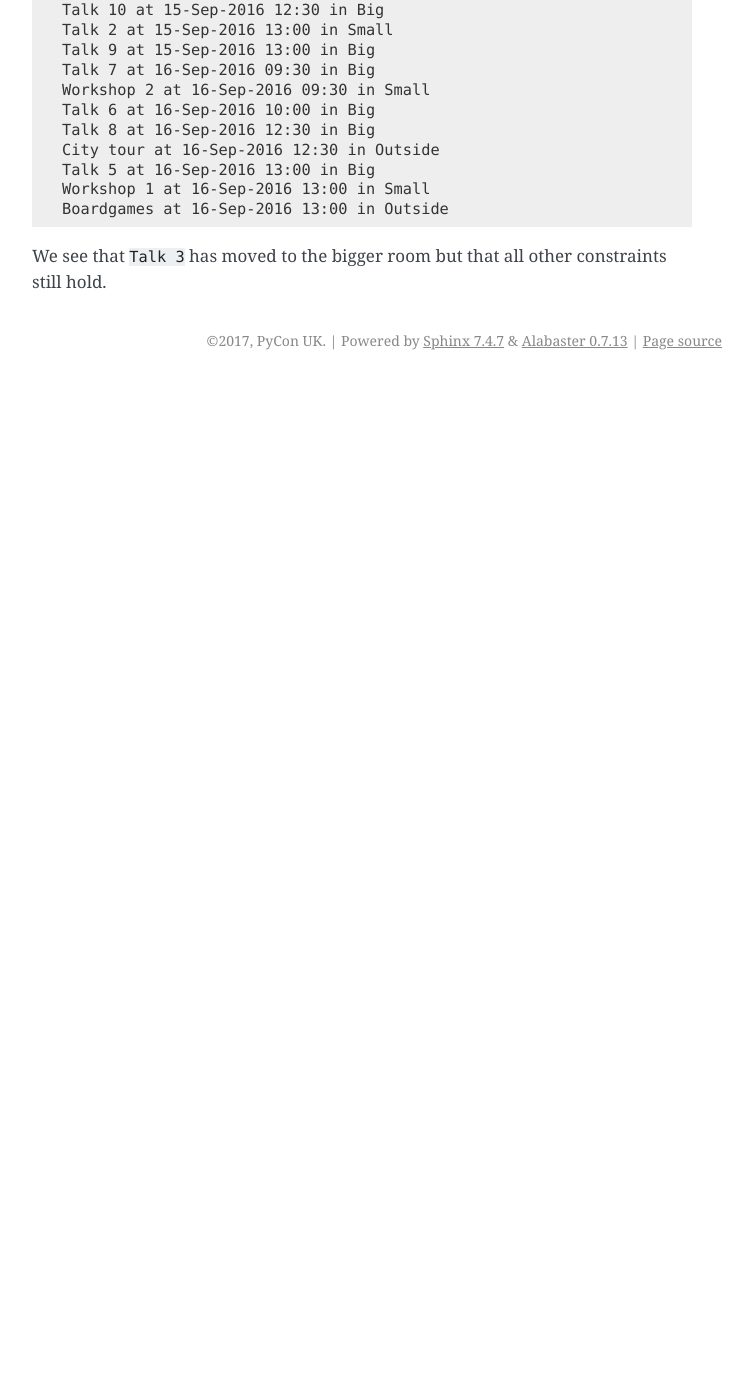
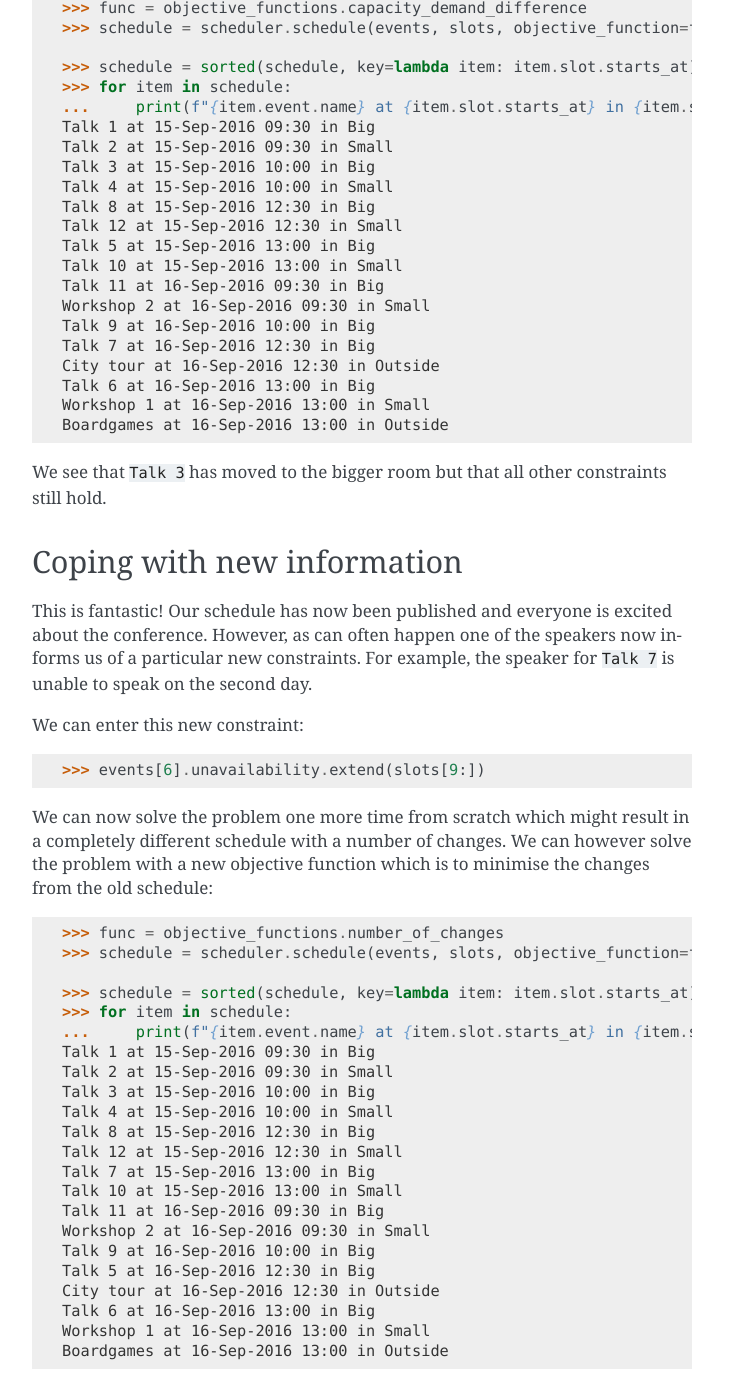
Before and after one commit to PyconUK/ConferenceScheduler, a Sphinx documentation site: the page built from docs/tutorial/index.rst, in a window 1280 px wide and 1400 px high, scrolled down 2631 px. Shown: the whole window, without its empty margins (388-1140 px from the left). Built offline with Sphinx 7.4.7, drawn with Linux system fonts in a browser that asks for light colours; before the commit the page ends 3011 px from its top, so only the background shows below that; some of the changed text lies outside the part shown.

Commit message:
Fix bug in original tutorial and add min change

```diff
--- a/docs/tutorial/index.rst
+++ b/docs/tutorial/index.rst
@@ -1,5 +1,8 @@
 Tutorial
 ========
+
+Inputting the data
+------------------
 
 Welcome! You are the head scheduler for the upcoming :code:`name` con. You have
 a venue, you have talks and you have a week to schedule everything!
@@ -40,22 +43,22 @@ Let us create these time slots using the :code:`conference_scheduler`::
 We also have a number of talks and workshops to schedule, because of the
 duration/location of the slots we know some of them are unavailable for a given slot::
 
-    >>> events = [Event(name='Talk 1', event_type='talk', duration=30, roles="empty", tags=['beginner'], unavailability=outside_slots, demand=50),
-    ...           Event(name='Talk 2', event_type='talk', duration=30, roles="empty", tags=['beginner'], unavailability=outside_slots, demand=130),
-    ...           Event(name='Talk 3', event_type='talk', duration=30, roles="empty", tags=['beginner'], unavailability=outside_slots, demand=500),
-    ...           Event(name='Talk 4', event_type='talk', duration=30, roles="empty", tags=['beginner'], unavailability=outside_slots, demand=30),
-    ...           Event(name='Talk 5', event_type='talk', duration=30, roles="empty", tags=['intermediate'], unavailability=outside_slots, demand=60),
-    ...           Event(name='Talk 6', event_type='talk', duration=30, roles="empty", tags=['intermediate'], unavailability=outside_slots, demand=30),
-    ...           Event(name='Talk 7', event_type='talk', duration=30, roles="empty", tags=['intermediate', 'advanced'], unavailability=outside_slots, demand=60),
-    ...           Event(name='Talk 8', event_type='talk', duration=30, roles="empty", tags=['intermediate', 'advanced'], unavailability=outside_slots, demand=60),
-    ...           Event(name='Talk 9', event_type='talk', duration=30, roles="empty", tags=['advanced'], unavailability=outside_slots, demand=60),
-    ...           Event(name='Talk 10', event_type='talk', duration=30, roles="empty", tags=['advanced'], unavailability=outside_slots, demand=30),
-    ...           Event(name='Talk 11', event_type='talk', duration=30, roles="empty", tags=['advanced'], unavailability=outside_slots, demand=30),
-    ...           Event(name='Talk 12', event_type='talk', duration=30, roles="empty", tags=['advanced'], unavailability=outside_slots, demand=30),
-    ...           Event(name='Workshop 1', event_type='workshop', duration=60, roles="empty", tags=['testing'], unavailability=talk_slots + outside_slots, demand=300),
-    ...           Event(name='Workshop 2', event_type='workshop', duration=60, roles="empty", tags=['testing'], unavailability=talk_slots + outside_slots, demand=40),
-    ...           Event(name='City tour', event_type='social event', duration=90, roles="empty", tags=[], unavailability=talk_slots + workshop_slots, demand=100),
-    ...           Event(name='Boardgames', event_type='social event', duration=90, roles="empty", tags=[], unavailability=talk_slots + workshop_slots, demand=20)]
+    >>> events = [Event(name='Talk 1', event_type='talk', duration=30, roles="empty", tags=['beginner'], unavailability=outside_slots[:], demand=50),
+    ...           Event(name='Talk 2', event_type='talk', duration=30, roles="empty", tags=['beginner'], unavailability=outside_slots[:], demand=130),
+    ...           Event(name='Talk 3', event_type='talk', duration=30, roles="empty", tags=['beginner'], unavailability=outside_slots[:], demand=500),
+    ...           Event(name='Talk 4', event_type='talk', duration=30, roles="empty", tags=['beginner'], unavailability=outside_slots[:], demand=30),
+    ...           Event(name='Talk 5', event_type='talk', duration=30, roles="empty", tags=['intermediate'], unavailability=outside_slots[:], demand=60),
+    ...           Event(name='Talk 6', event_type='talk', duration=30, roles="empty", tags=['intermediate'], unavailability=outside_slots[:], demand=30),
+    ...           Event(name='Talk 7', event_type='talk', duration=30, roles="empty", tags=['intermediate', 'advanced'], unavailability=outside_slots[:], demand=60),
+    ...           Event(name='Talk 8', event_type='talk', duration=30, roles="empty", tags=['intermediate', 'advanced'], unavailability=outside_slots[:], demand=60),
+    ...           Event(name='Talk 9', event_type='talk', duration=30, roles="empty", tags=['advanced'], unavailability=outside_slots[:], demand=60),
+    ...           Event(name='Talk 10', event_type='talk', duration=30, roles="empty", tags=['advanced'], unavailability=outside_slots[:], demand=30),
+    ...           Event(name='Talk 11', event_type='talk', duration=30, roles="empty", tags=['advanced'], unavailability=outside_slots[:], demand=30),
+    ...           Event(name='Talk 12', event_type='talk', duration=30, roles="empty", tags=['advanced'], unavailability=outside_slots[:], demand=30),
+    ...           Event(name='Workshop 1', event_type='workshop', duration=60, roles="empty", tags=['testing'], unavailability=talk_slots[:] + outside_slots[:], demand=300),
+    ...           Event(name='Workshop 2', event_type='workshop', duration=60, roles="empty", tags=['testing'], unavailability=talk_slots[:] + outside_slots[:], demand=40),
+    ...           Event(name='City tour', event_type='social event', duration=90, roles="empty", tags=[], unavailability=talk_slots[:] + workshop_slots[:], demand=100),
+    ...           Event(name='Boardgames', event_type='social event', duration=90, roles="empty", tags=[], unavailability=talk_slots[:] + workshop_slots[:], demand=20)]
 
 Further to this we have a couple of other constraints:
 
@@ -68,6 +71,9 @@ Further to this we have a couple of other constraints:
   :code:`Boardgames`::
 
         >>> events[13].unavailability.append(events[-1])
+
+Creating a schedule
+-------------------
 
 Now that we have :code:`slots` and :code:`events` we can schedule our
 event::
@@ -84,19 +90,18 @@ This schedule is a generator::
     Talk 11 at 15-Sep-2016 09:30 in Big
     Talk 4 at 15-Sep-2016 10:00 in Small
     Talk 10 at 15-Sep-2016 10:00 in Big
+    Talk 1 at 15-Sep-2016 12:30 in Small
     Talk 5 at 15-Sep-2016 12:30 in Big
-    Talk 9 at 15-Sep-2016 12:30 in Small
+    Talk 2 at 15-Sep-2016 13:00 in Small
     Talk 6 at 15-Sep-2016 13:00 in Big
-    Talk 8 at 15-Sep-2016 13:00 in Small
-    Talk 1 at 16-Sep-2016 09:30 in Big
+    Talk 8 at 16-Sep-2016 09:30 in Big
     Workshop 2 at 16-Sep-2016 09:30 in Small
-    Talk 2 at 16-Sep-2016 10:00 in Big
+    Talk 9 at 16-Sep-2016 10:00 in Big
     Talk 7 at 16-Sep-2016 12:30 in Big
     City tour at 16-Sep-2016 12:30 in Outside
     Talk 12 at 16-Sep-2016 13:00 in Big
     Workshop 1 at 16-Sep-2016 13:00 in Small
     Boardgames at 16-Sep-2016 13:00 in Outside
-
 
 
 We see that all the events are scheduled in appropriate rooms (as indicated by
@@ -123,22 +131,64 @@ scheduler to aim to minimise the difference between room capacity and demand::
     >>> for item in schedule:
     ...     print(f"{item.event.name} at {item.slot.starts_at} in {item.slot.venue}")
     Talk 1 at 15-Sep-2016 09:30 in Big
-    Talk 12 at 15-Sep-2016 09:30 in Small
+    Talk 2 at 15-Sep-2016 09:30 in Small
     Talk 3 at 15-Sep-2016 10:00 in Big
-    Talk 11 at 15-Sep-2016 10:00 in Small
-    Talk 4 at 15-Sep-2016 12:30 in Small
-    Talk 10 at 15-Sep-2016 12:30 in Big
-    Talk 2 at 15-Sep-2016 13:00 in Small
-    Talk 9 at 15-Sep-2016 13:00 in Big
-    Talk 7 at 16-Sep-2016 09:30 in Big
+    Talk 4 at 15-Sep-2016 10:00 in Small
+    Talk 8 at 15-Sep-2016 12:30 in Big
+    Talk 12 at 15-Sep-2016 12:30 in Small
+    Talk 5 at 15-Sep-2016 13:00 in Big
+    Talk 10 at 15-Sep-2016 13:00 in Small
+    Talk 11 at 16-Sep-2016 09:30 in Big
     Workshop 2 at 16-Sep-2016 09:30 in Small
-    Talk 6 at 16-Sep-2016 10:00 in Big
-    Talk 8 at 16-Sep-2016 12:30 in Big
+    Talk 9 at 16-Sep-2016 10:00 in Big
+    Talk 7 at 16-Sep-2016 12:30 in Big
     City tour at 16-Sep-2016 12:30 in Outside
-    Talk 5 at 16-Sep-2016 13:00 in Big
+    Talk 6 at 16-Sep-2016 13:00 in Big
     Workshop 1 at 16-Sep-2016 13:00 in Small
     Boardgames at 16-Sep-2016 13:00 in Outside
 
 
+
 We see that :code:`Talk 3` has moved to the bigger room but that all other
 constraints still hold.
+
+Coping with new information
+---------------------------
+
+This is fantastic! Our schedule has now been published and everyone is excited
+about the conference. However, as can often happen one of the speakers now
+informs us of a particular new constraints. For example, the speaker for
+:code:`Talk 7` is unable to speak on the second day.
+
+We can enter this new constraint::
+
+    >>> events[6].unavailability.extend(slots[9:])
+
+We can now solve the problem one more time from scratch which might result in a
+completely different schedule with a number of changes. We can however solve the
+problem with a new objective function which is to minimise the changes from the
+old schedule::
+
+
+    >>> func = objective_functions.number_of_changes
+    >>> schedule = scheduler.schedule(events, slots, objective_function=func, schedule=schedule)
+
+    >>> schedule = sorted(schedule, key=lambda item: item.slot.starts_at)
+    >>> for item in schedule:
+    ...     print(f"{item.event.name} at {item.slot.starts_at} in {item.slot.venue}")
+    Talk 1 at 15-Sep-2016 09:30 in Big
+    Talk 2 at 15-Sep-2016 09:30 in Small
+    Talk 3 at 15-Sep-2016 10:00 in Big
+    Talk 4 at 15-Sep-2016 10:00 in Small
+    Talk 8 at 15-Sep-2016 12:30 in Big
+    Talk 12 at 15-Sep-2016 12:30 in Small
+    Talk 7 at 15-Sep-2016 13:00 in Big
+    Talk 10 at 15-Sep-2016 13:00 in Small
+    Talk 11 at 16-Sep-2016 09:30 in Big
+    Workshop 2 at 16-Sep-2016 09:30 in Small
+    Talk 9 at 16-Sep-2016 10:00 in Big
+    Talk 5 at 16-Sep-2016 12:30 in Big
+    City tour at 16-Sep-2016 12:30 in Outside
+    Talk 6 at 16-Sep-2016 13:00 in Big
+    Workshop 1 at 16-Sep-2016 13:00 in Small
+    Boardgames at 16-Sep-2016 13:00 in Outside
```
Also changed, not shown: other parts of docs/tutorial/index.rst (+3 -0 lines).
